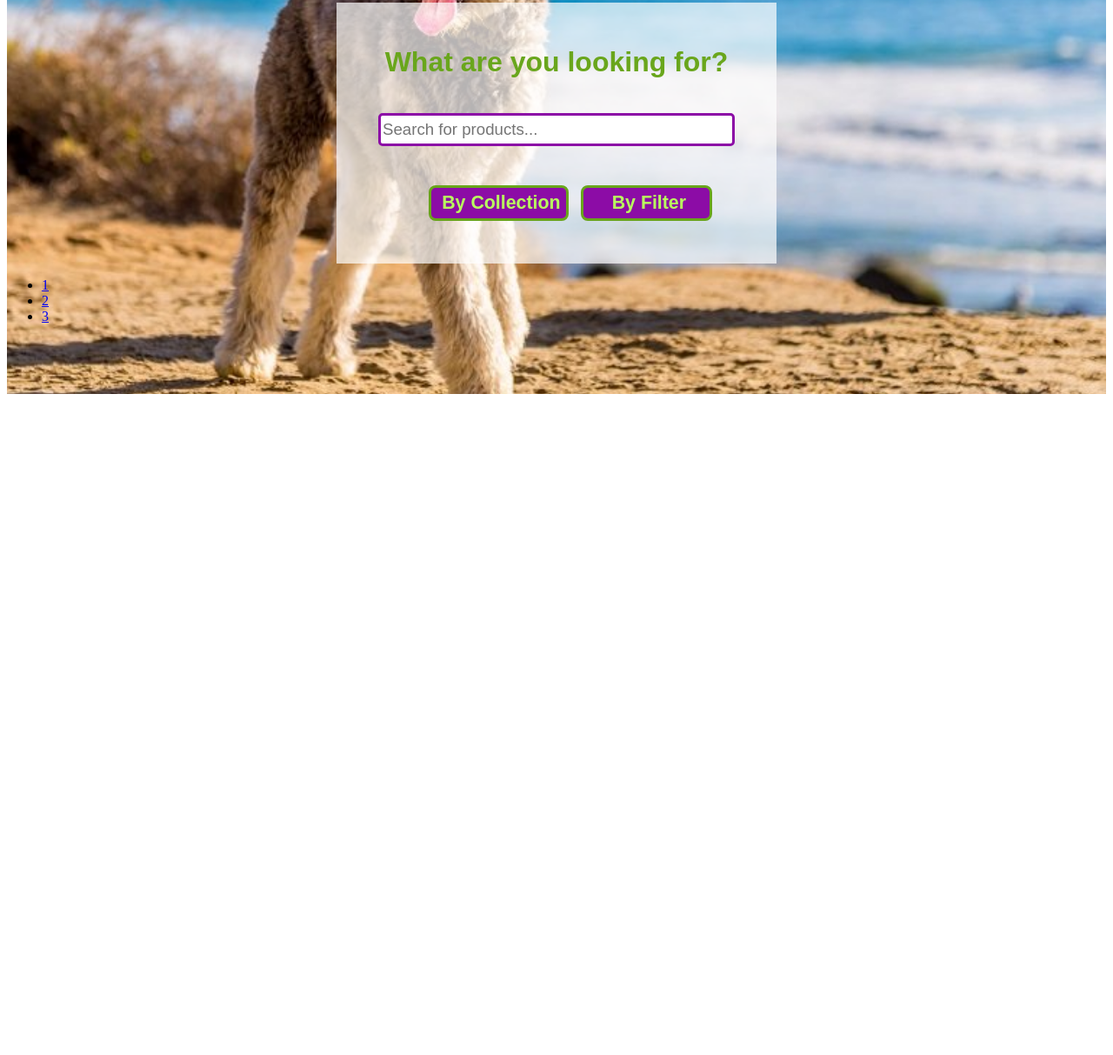
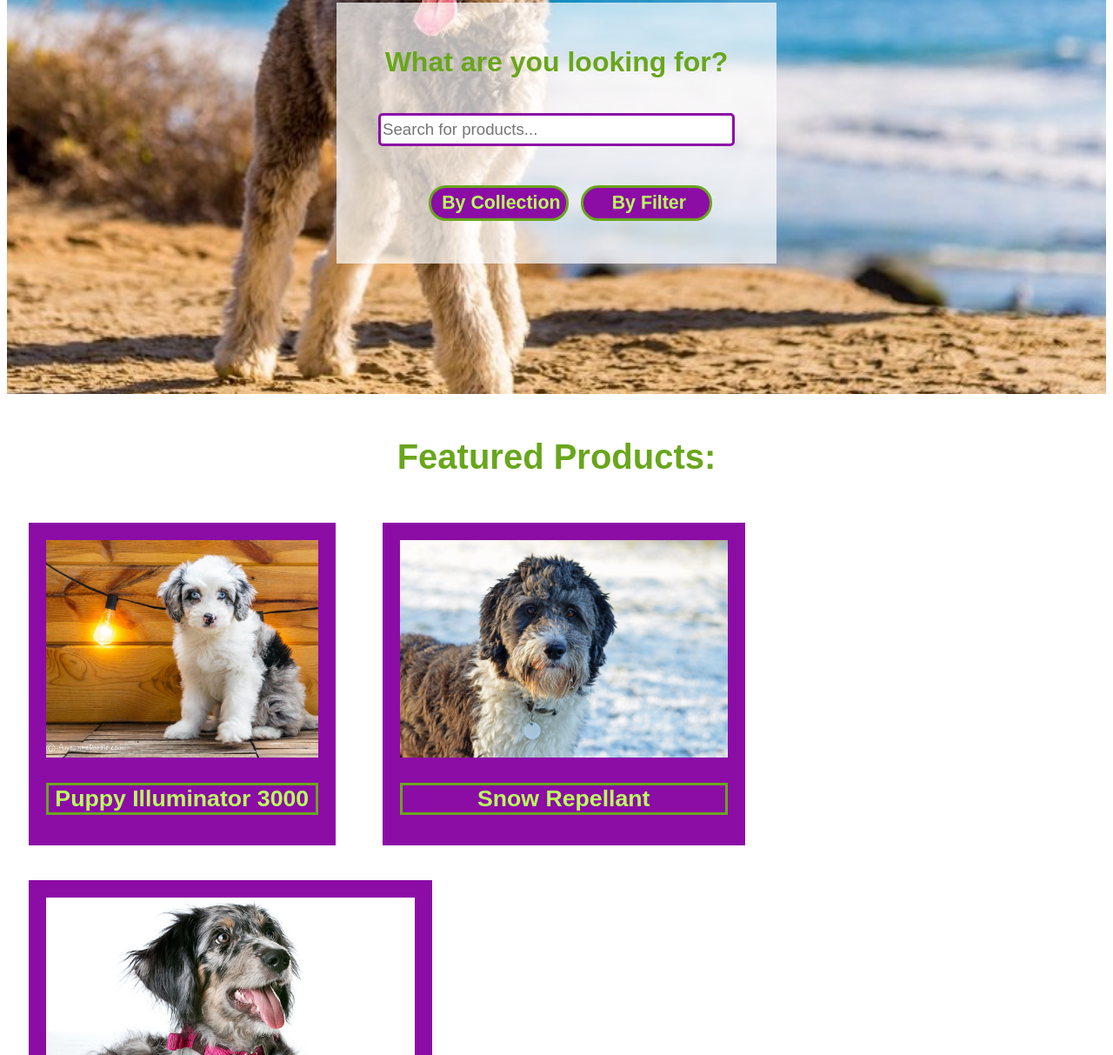
Before and after one commit to caddie89/StaticStoreFrontProject, a plain HTML site: page html_StaticStoreFront.html in a window 1280 px wide. Shown: the part 295-1508 px from the top of the page at 87% size. Before the commit the page ends 800 px from the top, so only its background shows below. Drawn offline with Linux system fonts and the light colour scheme; a web font is replaced by a local one.

Commit message:
needs footer

```diff
--- a/css_StaticStoreFront.css
+++ b/css_StaticStoreFront.css
@@ -55,7 +55,7 @@
     position: absolute;
     background-color:white;
     color: black;
-    font-size: 10pt;
+    font-size: 12pt;
     font-weight: bold;
     font-family: Arial, Helvitica, sans-serif;
     min-width: 120px;
@@ -71,13 +71,17 @@
     display: block;
   }
 
-.dropdown-content a:hover {background-color: #f1f1f1}
+.dropdown-content a:hover {
+    background-color: #B9FF5E;
+    border-radius: 20px;
+}
 
 .nav-text {
     display: inline-block;
     color: black;
     font-weight: bold;
     font-family: Arial, Helvitica, sans-serif;
+    font-size: 16pt;
     padding: 10px 60px 10px 0px;
 }
 
@@ -151,7 +155,7 @@
       padding: 5px 0 0 5px;
       border: solid #69A61C;
       border-width: 3px;
-      border-radius: 8px;
+      border-radius: 20px;
   }
 
   #search-filters1 a {
@@ -177,7 +181,7 @@
     padding: 5px 0 0 5px;
     border: solid #69A61C;
     border-width: 3px;
-    border-radius: 8px;
+    border-radius: 20px;
 }
 
 #search-filters2 a {
@@ -189,3 +193,43 @@
     text-decoration: none;
     background-color: #B900E0;
   }
+
+  #product-display {
+      margin-top: 50px;
+      height: 300px;
+      width: 100%;
+  }
+
+  .product-header {
+    text-align: center;
+    font-size: 20pt;
+    color:#69A61C;
+    font-family: Arial, Helvitica, sans-serif;
+  }
+
+  .products img{
+      height: 250px;
+  }
+
+  .products {
+      display: inline-block;
+      background-color: #8C0CA6;
+      margin: 20px 25px 20px 25px;
+      padding: 20px 20px 35px 20px;
+  }
+
+  .products a{
+      display: block;
+      text-align: center;
+      text-decoration: none;
+      color: #B9FF5E;
+      font-family: Arial, Helvitica, sans-serif;
+      font-weight: bold;
+      font-size: 20pt;
+      margin-top: 25px;
+      border: solid #69A61C;;
+  }
+
+  .products a:hover {
+      background-color: #B900E0;
+  }
--- a/html_StaticStoreFront.html
+++ b/html_StaticStoreFront.html
@@ -60,22 +60,27 @@
                 <a href="#">By Filter</a>
             </div>
         </div>
-        <div>
-            <div id="slideshow-indicators">
-                <ul>
-                    <li>
-                    <a href="#" class="imageNumber">1</a>
-                    </li>
-                    <li>
-                    <a href="#" class="imageNumber">2</a>
-                    </li>
-                    <li>
-                    <a href="#" class="imageNumber">3</a>
-                    </li>
-                </ul>
-            </div>
+    </section>
+    <section id="product-display">
+        <div class="product-header">
+            <h1>Featured Products:</h1>
         </div>
+        <article class="products">
+            <img src="StaticStoreFrontPictures/DogWithLight.jpg" />
+            <a href="#" >Puppy Illuminator 3000</a>
+        </article>
+        <article class="products">
+            <img src="StaticStoreFrontPictures/dogwithsnow.jpg" />
+            <a href="#" >Snow Repellant</a>
+        </article>
+        <article class="products">
+            <img src="StaticStoreFrontPictures/DogWithWhiteBG.jpg" />
+            <a href="#" >"Woof/Bark/Howl" Translator</a>
+        </article>
     </section>
+    <footer id="footer">
+
+    </footer>
 </div>
 </body>
 </html>
```
